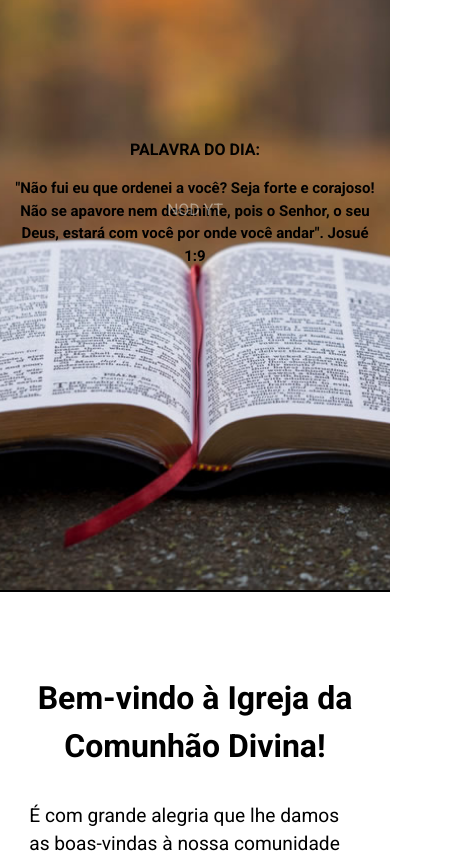
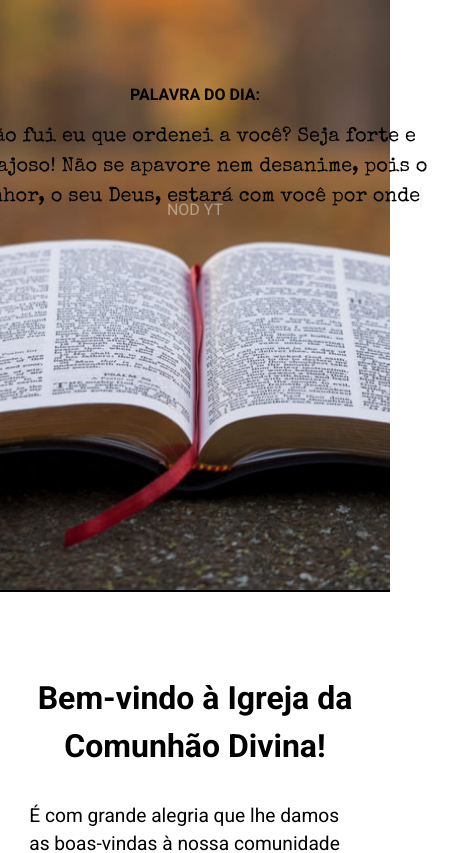
Before and after one commit to Codinomexanm/landingPage__reactjs, a React (Vite) app: page / in a window 390 px wide. Shown: the part 1100-1953 px from the top of the page, 460 px wide, since content can reach past the window. Built offline with nearby package versions, Linux system fonts and the light colour scheme; no server answers.

Commit message:
efeito digitação

```diff
--- a/package.json
+++ b/package.json
@@ -15,7 +15,9 @@
     "react-leaflet": "^4.2.1",
     "react-parallax": "^3.5.1",
     "react-router-dom": "^6.10.0",
-    "react-scroll-parallax": "^3.3.2"
+    "react-scroll-parallax": "^3.3.2",
+    "react-typewriter": "^0.4.1",
+    "typewriter-effect": "^2.19.0"
   },
   "devDependencies": {
     "@types/react": "^18.0.31",
--- a/src/components/Container/Container.css
+++ b/src/components/Container/Container.css
@@ -1,52 +1,3 @@
-/* :root {
-    --map-tiles-filter: brightness(0.6) invert(1) contrast(4) hue-rotate(200deg) saturate(0.1) brightness(0.7);
-}
-.containery{
-    width: 100%;
-    max-width: 100vh;
-}
-.xxt {
-    display: flex;
-    width: 100%;
-    height: 900px;
-    flex-direction: column;
-    justify-content: center;
-    border-bottom: 3px solid black;
-    background: none;
-    color: black;
-    text-align: justify;
-    margin: 0 auto;
-}
-#transform-world {
-    color: white;
-    height: 150px;
-    background-size: cover;
-    background-image: url("../../assets/xs.jpg");
-    background-attachment: fixed;
-    border-top: 1px solid #33A8DB80;
-    border-bottom: 1px solid #33A8DB80;
-    padding: 150px;
-    font-size: 30px;
-    font-weight: bolder;
-}
-
-
-
-
-
-
-@media (prefers-color-scheme: dark) {
-    .left {
-        filter: var(--map-tiles-filter, none);
-    }
-}
-
-@media screen and (max-width: 780px) {
-    body{
-        width: 100%;
-    }
-} */
-
 #map {
     height: 500px;
     width: 100%;
@@ -66,6 +17,7 @@
     padding: 300px 0;
     font-size: 30px;
     font-weight: bolder;
+    background-position: 50%;
 }
 #transform-world {
     color: white;
@@ -78,6 +30,7 @@
     padding: 150px 0;
     font-size: 30px;
     font-weight: bolder;
+    background-position: 10%;
 }
 .gals{
     height: auto;
@@ -130,10 +83,6 @@
 
 }
 @media screen and (max-width: 780px) {
-
-    #transform-world1 {
-       background-position: 50%;
-    }
     .xxt {
         height: auto;
         border-bottom: none;
--- a/src/components/Container/Container.jsx
+++ b/src/components/Container/Container.jsx
@@ -64,7 +64,7 @@
           </MapContainer>
         </div>
       </div>
-    </div >
+    </div>
   )
 }
 
--- a/src/components/Container/Galery/index.jsx
+++ b/src/components/Container/Galery/index.jsx
@@ -10,7 +10,7 @@
   const [posts, setPosts] = useState([]);
   const [allPosts, setAllPosts] = useState([]);
   const [page, setPage] = useState(0);
-  const [postsPerPage, setPostsPerPage] = useState(3);
+  const [postsPerPage, setPostsPerPage] = useState(5);
   const [searchValue, setSearchValue] = useState('');
 
   const handleLoadPosts = useCallback(async (page, postsPerPage) => {
--- a/src/components/Container/Galery/style.css
+++ b/src/components/Container/Galery/style.css
@@ -86,7 +86,6 @@
   .text_gals{
     padding-top: 3em;
     font-size:1.5em !important;
-
   }
 
 }
--- a/src/components/Header/Head.jsx
+++ b/src/components/Header/Head.jsx
@@ -4,6 +4,7 @@
 import dungeonImage from "./assets/biblia.jpg"
 import { useEffect } from 'react';
 import './Head.css'
+import Typing from './Typing';
 
 
 
@@ -33,10 +34,8 @@
           </header>
           <article className="article-main" style={{ backgroundImage: `url(${dungeonImage})` }}>
             <div className="m-article-content">
-              <h2 className="m-header">Palavra do dia:</h2>
-              <p className="m-paragraph">"Não fui eu que ordenei a você? Seja forte e corajoso! Não se apavore nem desanime, pois o Senhor, o seu Deus, estará com você por onde você andar".
-                Josué 1:9
-              </p>
+
+              <Typing />
             </div>
             <div className="copy">NOD YT</div>
           </article>
--- /dev/null
+++ b/src/components/Header/Typing/index.jsx
@@ -0,0 +1,53 @@
+import React, { useState, useEffect, useRef } from 'react';
+import './style.css';
+
+const Typing = () => {
+  const [displayText, setDisplayText] = useState('');
+  const text = `" Não fui eu que ordenei a você? Seja forte e corajoso! Não se apavore nem desanime, pois o Senhor, o seu Deus, estará com você por onde você andar". Josué 1:9`;
+  const typingRef = useRef(null);
+
+  useEffect(() => {
+    let i = 0;
+    let typingEffect;
+
+    const handleTyping = () => {
+      typingEffect = setInterval(() => {
+        if (i < text.length) {
+          setDisplayText(prevText => prevText + text.charAt(i));
+          i++;
+        } else {
+          clearInterval(typingEffect);
+        }
+      }, 50);
+    };
+
+    // Verifica se o elemento está em foco usando a Intersection Observer API
+    const observer = new IntersectionObserver(entries => {
+      entries.forEach(entry => {
+        if (entry.isIntersecting) {
+          handleTyping();
+        } else {
+          clearInterval(typingEffect);
+        }
+      });
+    });
+
+    observer.observe(typingRef.current);
+
+    // Remova o observer quando o componente for desmontado
+    return () => {
+      observer.unobserve(typingRef.current);
+    };
+  }, []);
+
+  return (
+    <>
+      <h2 className="m-header">
+        Palavra do dia:
+      </h2>
+      <p className="m-paragraph Ffont" ref={typingRef}><span className='line lineAnimation'>{displayText}</span></p>
+    </>
+  );
+};
+
+export default Typing;
--- /dev/null
+++ b/src/components/Header/Typing/style.css
@@ -0,0 +1,29 @@
+.Ffont{
+  font-family: 'Special Elite', cursive !important;
+  font-size: 25px;
+  min-height: 200px;
+  min-width:700px;
+}
+.line{
+  border-right: 2px solid rgba(255, 255, 255, .75) ;
+}
+.lineAnimation{
+  animation: blinkCursor 700ms infinite normal;
+}
+
+@keyframes blinkCursor{
+  from{
+    border-right-color: rgba(0, 0, 0, .75) ;
+  }
+  to{
+    border-right-color: transparent ;
+  }
+}
+
+@media screen and (max-width:769px) {
+  .Ffont{
+    font-size: 20px;
+    min-height: 200px;
+    min-width:500px;
+  }
+}
--- a/src/components/Navlink/NavbarAlt.css
+++ b/src/components/Navlink/NavbarAlt.css
@@ -72,8 +72,8 @@
     flex-direction: column;
     align-items: center;
     justify-content: flex-start;
-    position: fixed; /* adicionado */
-    top: 0; /* adicionado */
+    position: fixed;
+    top: 0;
     right: -300px;
     width: 300px;
     height: 100vh;
--- a/src/index.css
+++ b/src/index.css
@@ -1,4 +1,5 @@
 @import url('https://fonts.googleapis.com/css2?family=Roboto:wght@400;500;700&display=swap');
+@import url('https://fonts.googleapis.com/css2?family=Special+Elite&display=swap');
 :root {
   font-family: Inter, system-ui, Avenir, Helvetica, Arial, sans-serif;
   line-height: 1.5;
```
Also changed, not shown: 1 other file (tests, documents, lock files or other folders).
